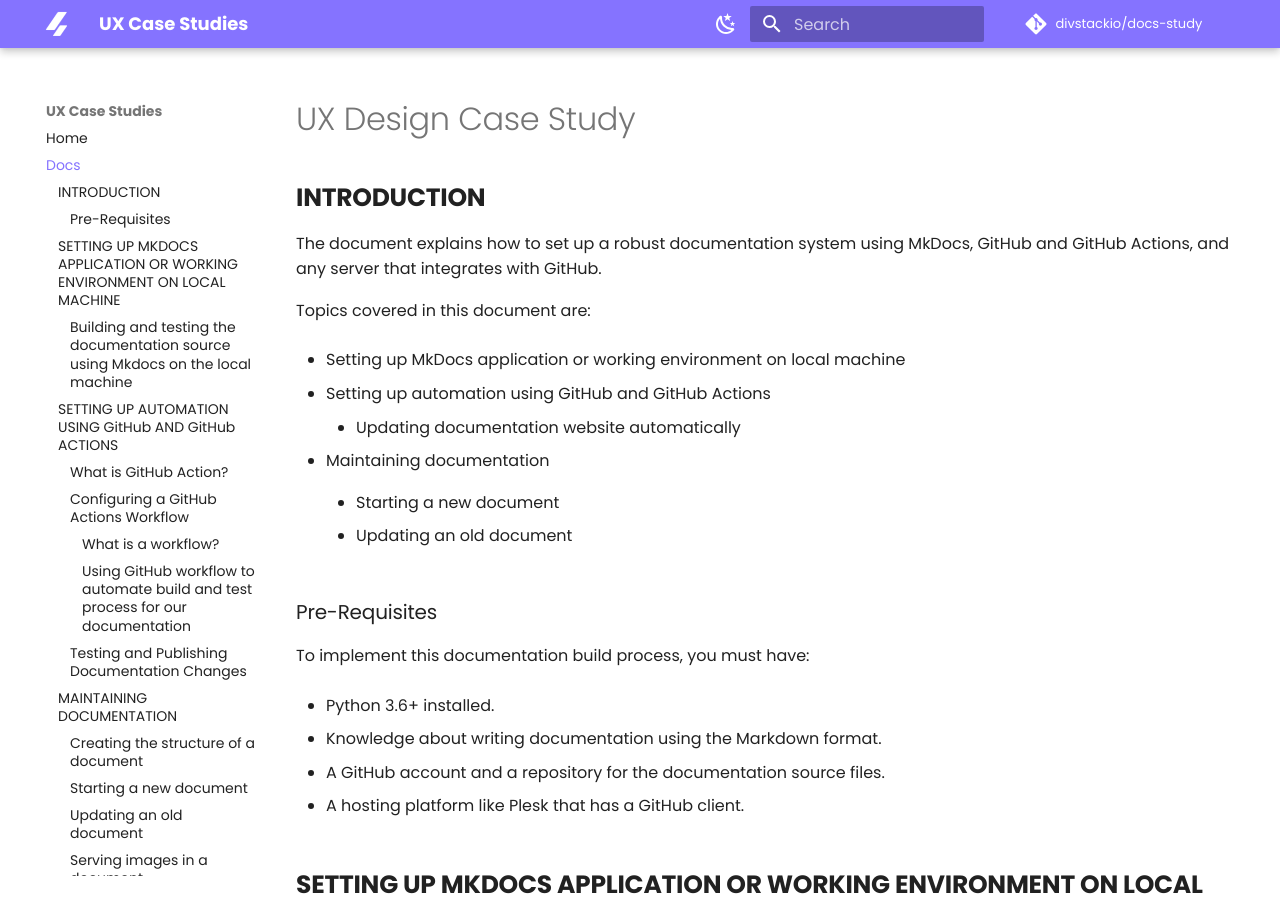
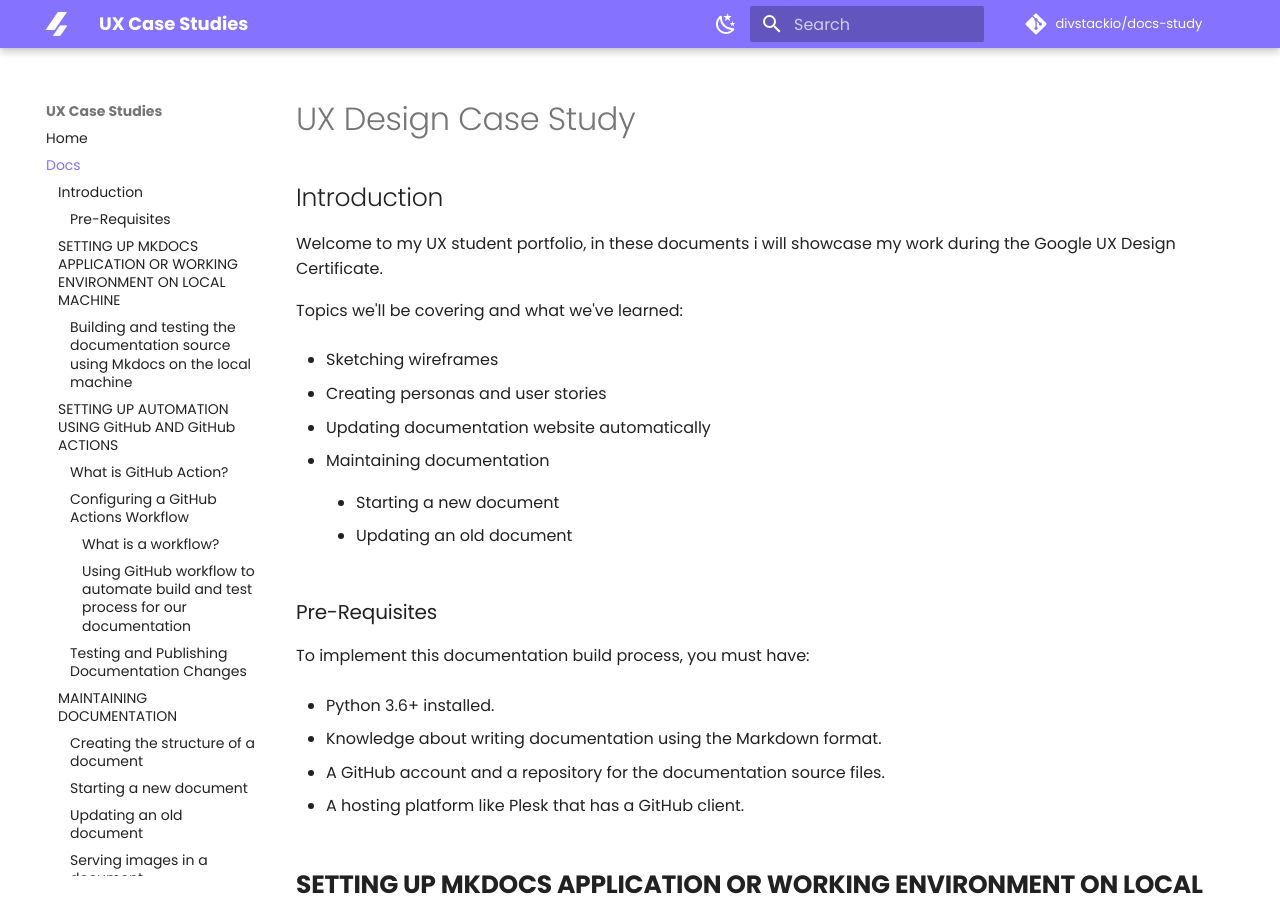
Before and after one commit to divstackio/docs-study, an MkDocs documentation site: the page built from docs/docs.md, in a window 1280 px wide and 900 px high. Built offline with MkDocs 1.6.1 and Material for MkDocs 9.7.7, drawn with Linux system fonts in a browser that asks for light colours; comment, search, counter and statistics services are not loaded.

Commit message:
Update docs.md

```diff
--- a/docs/docs.md
+++ b/docs/docs.md
@@ -1,17 +1,15 @@
 # UX Design Case Study
-## **INTRODUCTION**
+## Introduction
 
-The document explains how to set up a robust documentation system using
-MkDocs, GitHub and GitHub Actions, and any server that integrates with
-GitHub.
+Welcome to my UX student portfolio, in these documents i will showcase my work during the Google UX Design Certificate.
 
-Topics covered in this document are:
+Topics we'll be covering and what we've learned:
 
--   Setting up MkDocs application or working environment on local machine
+-   Sketching wireframes
 
--   Setting up automation using GitHub and GitHub Actions
+-   Creating personas and user stories
 
-    -   Updating documentation website automatically
+-   Updating documentation website automatically
 
 -   Maintaining documentation
 
```
